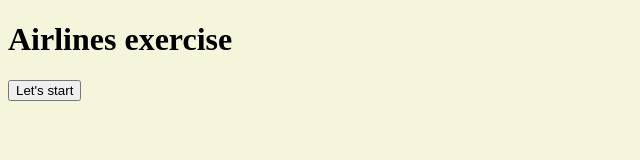
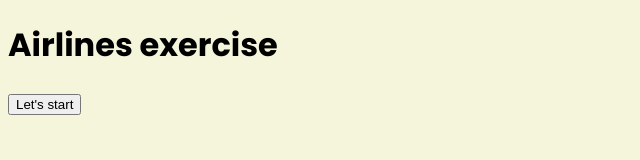
Before and after one commit to patifusa-20/202210-W1-patricia-rufino, a website: page airlines/index.html in a window 1280 px wide. Shown: the whole page, without its empty margins (0-640 px from the left). Drawn offline with Linux system fonts and the light colour scheme.

Commit message:
Add google font in <head> and font-family  to bingo and airlines folder

```diff
--- a/airlines/index.html
+++ b/airlines/index.html
@@ -5,6 +5,12 @@
         <meta http-equiv="X-UA-Compatible" content="IE=edge" />
         <meta name="viewport" content="width=device-width, initial-scale=1.0" />
         <title>Airlines Exercise</title>
+        <link rel="preconnect" href="https://fonts.googleapis.com" />
+        <link rel="preconnect" href="https://fonts.gstatic.com" crossorigin />
+        <link
+            href="https://fonts.googleapis.com/css2?family=Poppins:ital,wght@0,300;0,700;1,400&display=swap"
+            rel="stylesheet"
+        />
         <link href="styles.css" rel="stylesheet" type="text/css" />
     </head>
     <body>
--- a/airlines/styles.css
+++ b/airlines/styles.css
@@ -1,3 +1,4 @@
 body {
     background-color: beige;
+    font-family: 'Poppins', sans-serif;
 }
--- a/bingo/styles.css
+++ b/bingo/styles.css
@@ -1,5 +1,6 @@
 body {
     background-color: rgb(205, 240, 228);
+    font-family: 'Poppins', sans-serif;
 }
 
 button {
```
Also changed, not shown: bingo/index.html (+6 -0 lines).
